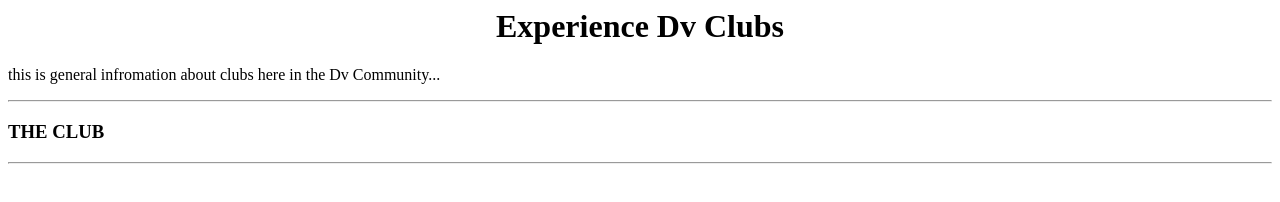
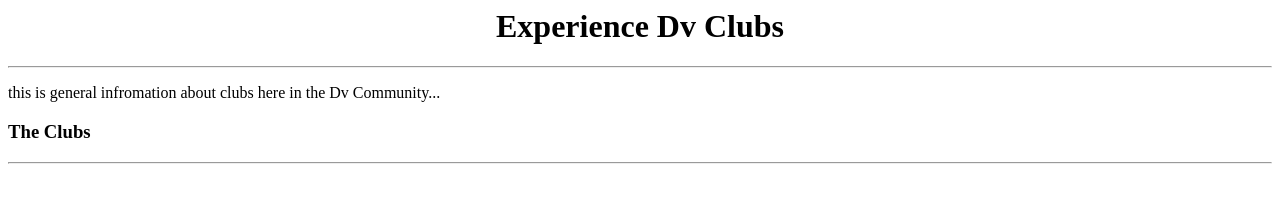
Before and after one commit to ernestinanavarro/clubs, a plain HTML site: page testing.html in a window 1280 px wide. Drawn offline with Linux system fonts and the light colour scheme.

Commit message:
Update testing.html

```diff
--- a/testing.html
+++ b/testing.html
@@ -1,11 +1,10 @@
 <html>
 <body>
-			<header>
-				<h1 align="center">Experience Dv Clubs</h1>
-			</header>
-				<p lang="en">this is general infromation about clubs here in the Dv Community...</p>
+	<header>
+		<h1 align="center">Experience Dv Clubs</h1>
+	</header>
+	<hr>
+	<p lang="en">this is general infromation about clubs here in the Dv Community...</p>
 
-				<hr>
-
-			  <h3>THE CLUB</h3>
-			  <hr>
+	<h3>The Clubs</h3>
+	<hr>
```
